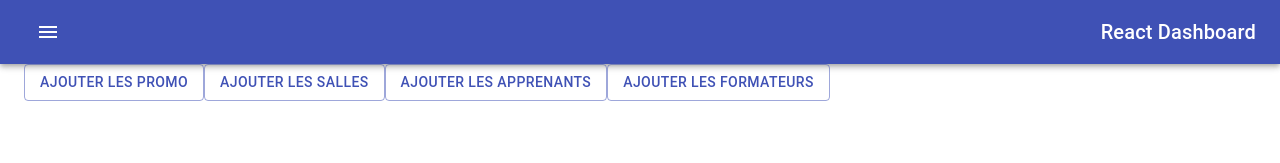
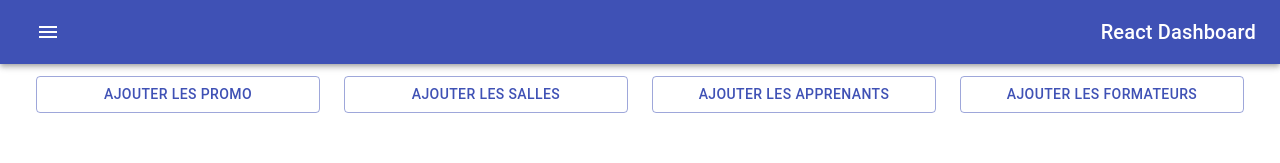
Before and after one commit to vishnugopy/react-dashboard-starterkit, a React (Create React App) app: page /dashboard in a window 1280 px wide. Shown: the top 163 px of the page. Built offline with nearby package versions, Linux system fonts and the light colour scheme; no server answers.

Commit message:
add promo function

```diff
--- a/src/pages/Dashboard/Dashboard.js
+++ b/src/pages/Dashboard/Dashboard.js
@@ -50,6 +50,11 @@ const Dashboard = () => {
     buttons: {
       marginRight: "1%",
     },
+    bigbuttons :{
+    width:"23%",
+    margin:"1%",
+    alignContent: "center"
+    }
   }));
 
   const classes = useStyles();
@@ -137,16 +142,16 @@ const Dashboard = () => {
   return (
     <Container className="list-all">
       {error && <p>{error}</p>}
-      <Button variant="outlined" color="primary" onClick={promoshow}>
+      <Button variant="outlined" color="primary" onClick={promoshow} className={classes.bigbuttons}>
         Ajouter les Promo
       </Button>
-      <Button variant="outlined" color="primary" onClick={salleshow}>
+      <Button variant="outlined" color="primary" onClick={salleshow} className={classes.bigbuttons}>
         Ajouter les Salles
       </Button>
-      <Button variant="outlined" color="primary" onClick={studentshow}>
+      <Button variant="outlined" color="primary" onClick={studentshow} className={classes.bigbuttons}>
         Ajouter les Apprenants
       </Button>
-      <Button variant="outlined" color="primary" onClick={formateurshow}>
+      <Button variant="outlined" color="primary" onClick={formateurshow} className={classes.bigbuttons}>
         Ajouter les Formateurs
       </Button>
 
```
